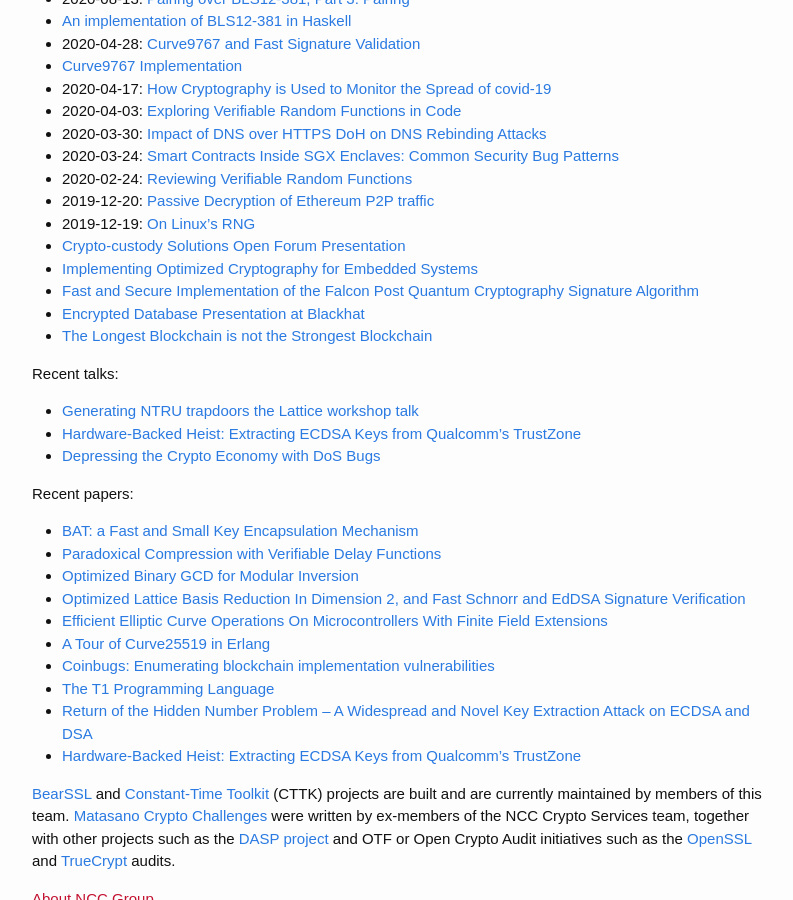
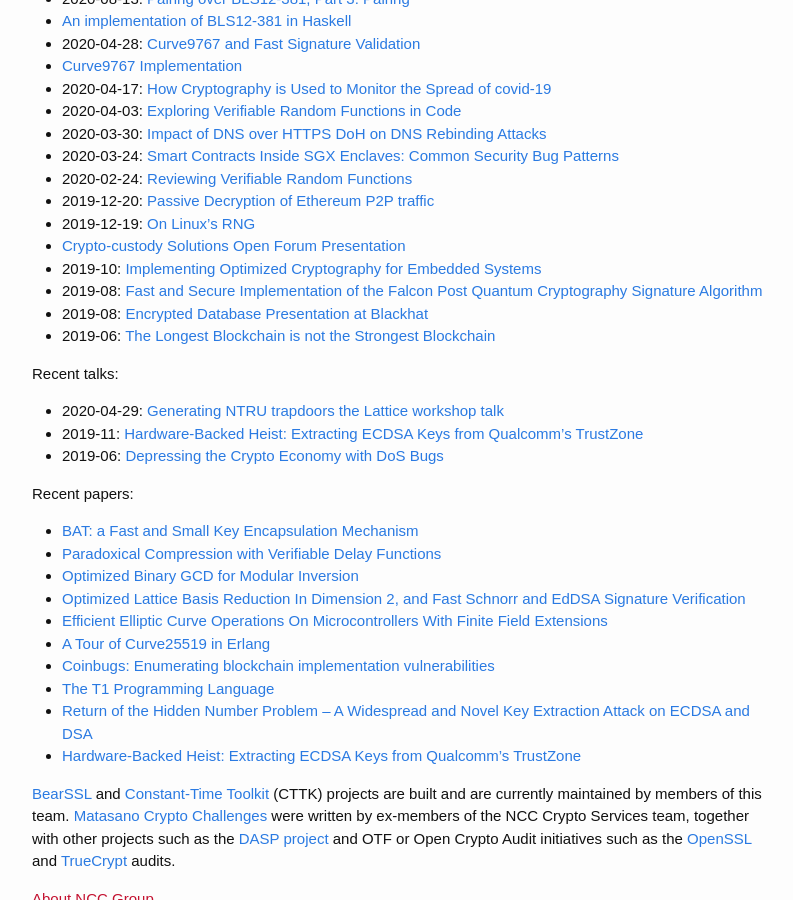
Before and after one commit to CryptoServices/cryptoservices.github.io, a Jekyll site: the page built from index.md, in a window 1280 px wide and 900 px high, scrolled down 2244 px. Shown: the whole window, without its empty margins (238-1031 px from the left). Built offline with Jekyll 4.4.1, drawn with Linux system fonts in a browser that asks for light colours; our own code applies the rules of GitHub Pages for plain Markdown files.

Commit message:
Fix link to crypto blog posts, add a few dates

```diff
--- a/index.md
+++ b/index.md
@@ -58,7 +58,7 @@
 * [ZCash public report: Blossom Specification Report](https://www.nccgroup.com/us/our-research/zcash-blossom-specification-report/)
 * [Android Cloud Backup/Restore Google Audit](https://www.nccgroup.com/globalassets/our-research/us/public-reports/2018/final_public_report_ncc_group_google_encryptedbackup_2018-10-10_v1.0.pdf)
 
-For our most recent blog posts, see the list of posts tagged with Cryptography on [NCC Group's Research blog](https://research.nccgroup.com/category/cryptography/) as well as our [blog archives](https://cryptoservices.github.io/archives/).
+For our most recent blog posts, see the list of posts tagged with Cryptography on [NCC Group's Research blog](https://www.nccgroup.com/research-blog/?category=18140) as well as our [blog archives](https://cryptoservices.github.io/archives/).
 
 * 2023-03-22: [Breaking Pedersen Hashes in Practice](https://www.nccgroup.com/research-blog/breaking-pedersen-hashes-in-practice/)
 * 2023-02-20: [A Primer On Slowable Encoders](https://www.nccgroup.com/research-blog/a-primer-on-slowable-encoders/)
@@ -97,19 +97,18 @@
 * 2019-12-20: [Passive Decryption of Ethereum P2P traffic](https://www.nccgroup.com/research-blog/passive-decryption-of-ethereum-peer-to-peer-traffic/)
 * 2019-12-19: [On Linux's RNG](https://www.nccgroup.com/research-blog/on-linux-s-random-number-generation/)
 * [Crypto-custody Solutions Open Forum Presentation](https://www.meetup.com/NCCOpenForumNYC/events/265501485/)
-* [Implementing Optimized Cryptography for Embedded Systems](https://www.nccgroup.com/us/about-us/newsroom-and-events/blog/2019/october/implementing-optimized-cryptography-for-embedded-systems/)
-* [Fast and Secure Implementation of the Falcon Post Quantum Cryptography Signature Algorithm](https://www.nccgroup.com/us/about-us/newsroom-and-events/blog/2019/august/fast-and-secure-implementations-of-the-falcon-post-quantum-cryptography-signature-algorithm/)
-* [Encrypted Database Presentation at Blackhat](https://www.blackhat.com/us-19/briefings/schedule/#breaking-encrypted-databases-generic-attacks-on-range-queries-17040)
-* [The Longest Blockchain is not the Strongest Blockchain](https://www.nccgroup.com/us/about-us/newsroom-and-events/blog/2019/june/the-longest-blockchain-is-not-the-strongest-blockchain/)
+* 2019-10: [Implementing Optimized Cryptography for Embedded Systems](https://www.nccgroup.com/us/about-us/newsroom-and-events/blog/2019/october/implementing-optimized-cryptography-for-embedded-systems/)
+* 2019-08: [Fast and Secure Implementation of the Falcon Post Quantum Cryptography Signature Algorithm](https://www.nccgroup.com/us/about-us/newsroom-and-events/blog/2019/august/fast-and-secure-implementations-of-the-falcon-post-quantum-cryptography-signature-algorithm/)
+* 2019-08: [Encrypted Database Presentation at Blackhat](https://www.blackhat.com/us-19/briefings/schedule/#breaking-encrypted-databases-generic-attacks-on-range-queries-17040)
+* 2019-06: [The Longest Blockchain is not the Strongest Blockchain](https://www.nccgroup.com/us/about-us/newsroom-and-events/blog/2019/june/the-longest-blockchain-is-not-the-strongest-blockchain/)
 
 Recent talks:
 
-* [Generating NTRU trapdoors the Lattice workshop talk](https://simons.berkeley.edu/talks/generating-ntru-trapdoors)
-* [Hardware-Backed Heist: Extracting ECDSA Keys from Qualcomm’s TrustZone](https://ccs19.swenjacobs.com/index.php/program/program-2/)
-* [Depressing the Crypto Economy with DoS Bugs](https://github.com/aleks-ncc/slides/blob/master/cackalackycon1.pdf)
+* 2020-04-29: [Generating NTRU trapdoors the Lattice workshop talk](https://simons.berkeley.edu/talks/generating-ntru-trapdoors)
+* 2019-11: [Hardware-Backed Heist: Extracting ECDSA Keys from Qualcomm’s TrustZone](https://ccs19.swenjacobs.com/index.php/program/program-2/)
+* 2019-06: [Depressing the Crypto Economy with DoS Bugs](https://github.com/aleks-ncc/slides/blob/master/cackalackycon1.pdf)
 
 Recent papers:
-
 
 * [BAT: a Fast and Small Key Encapsulation Mechanism](https://research.nccgroup.com/2022/02/14/bat-a-fast-and-small-key-encapsulation-mechanism/)
 * [Paradoxical Compression with Verifiable Delay Functions](https://research.nccgroup.com/2021/10/13/paradoxical-compression-with-verifiable-delay-functions/)
```
